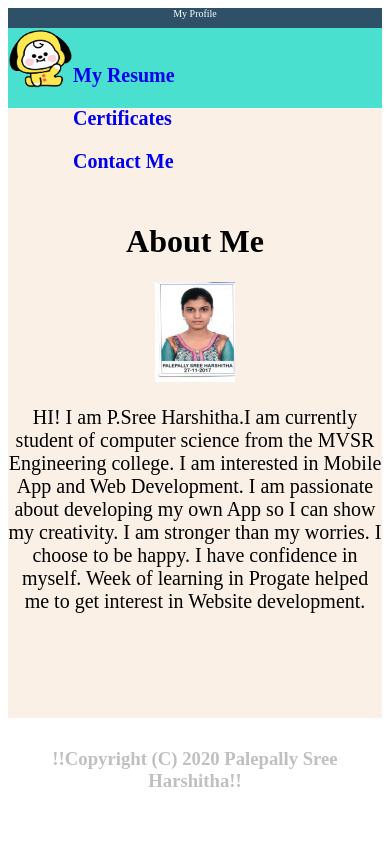
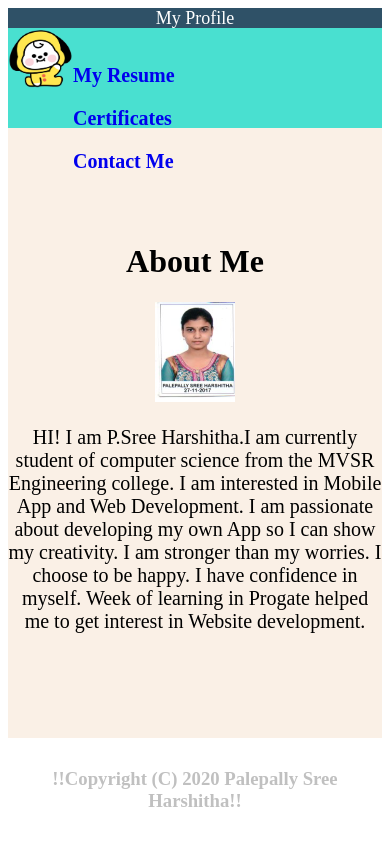
Before and after one commit to 98481/P_sreeharshitha.io, a plain HTML site: page index.html in a window 390 px wide. Drawn offline with Linux system fonts and the light colour scheme.

Commit message:
Update stylesheet.css

```diff
--- a/stylesheet.css
+++ b/stylesheet.css
@@ -71,8 +71,9 @@ text-align:center;
  	font-size: 20px;
  }
  .header-logo{
- 	font-size:10px;
+ 	font-size:18px;
  	height: 20px;
+	font-family:serif;
  }
 .container{
 	background:#FAF0E6;
@@ -92,5 +93,8 @@ text-align:center;
 .header-list{
   height:80px;
   display: flex;
-	}
 }
+.header{
+  height:120px;
+}
+}
```
